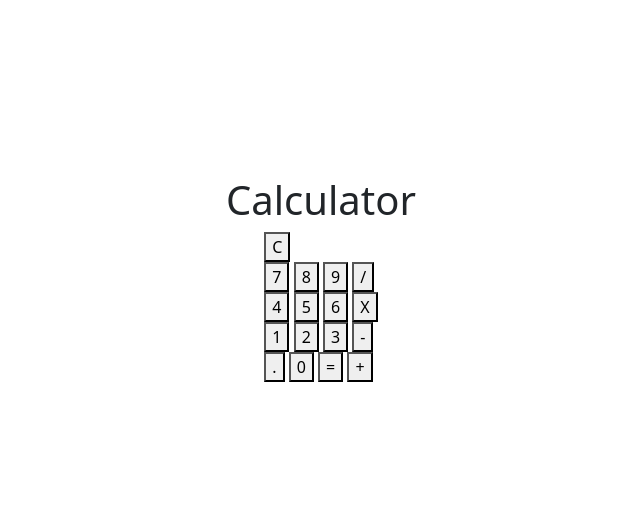
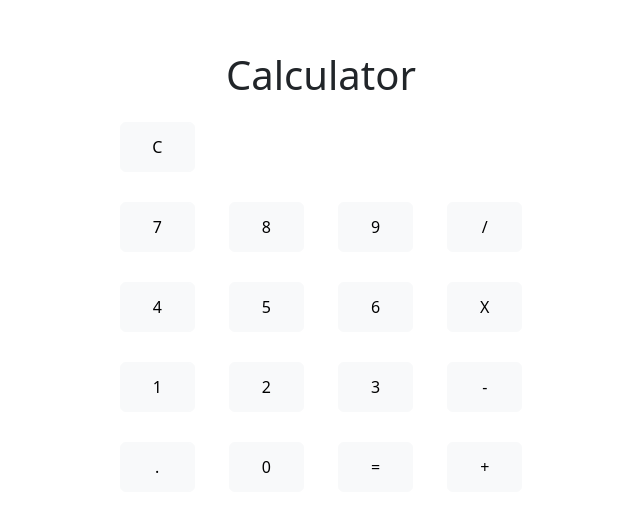
Before and after one commit to sandile05/odin-calculator, a plain HTML site: page index.html in a window 1280 px wide. Shown: the part 121-632 px from the top of the page, without its empty margins (319-959 px from the left). Drawn offline with nearby package versions, Linux system fonts and the light colour scheme.

Commit message:
styled buttons with bootsrap

```diff
--- a/index.html
+++ b/index.html
@@ -15,31 +15,31 @@
     <div class="calculator">
         <div class="first-row">
             <div class="screen"></div>
-            <button class="clear">C</button>
+            <button type="button" class="btn btn-light clear">C</button>
         </div>
         <div class="other-rows">
-            <button class="number">7</button>
-            <button class="number">8</button>
-            <button class="number">9</button>
-            <button class="operator">/</button>
+            <button class="btn btn-light number">7</button>
+            <button class="btn btn-light number">8</button>
+            <button class="btn btn-light number">9</button>
+            <button class="btn btn-light operator">/</button>
         </div>
         <div class="other-rows">
-            <button class="number">4</button>
-            <button class="number">5</button>
-            <button class="number">6</button>
-            <button class="operator">X</button>
+            <button class="btn btn-light number">4</button>
+            <button class="btn btn-light number">5</button>
+            <button class="btn btn-light number">6</button>
+            <button class="btn btn-light operator">X</button>
         </div>
         <div class="other-rows">
-            <button class="number">1</button>
-            <button class="number">2</button>
-            <button class="number">3</button>
-            <button class="operator">-</button>
+            <button class="btn btn-light number">1</button>
+            <button class="btn btn-light number">2</button>
+            <button class="btn btn-light number">3</button>
+            <button class="btn btn-light operator">-</button>
         </div>
         <div class="other-rows">
-            <button class="decimal">.</button>
-            <button class="number">0</button>
-            <button class="equal">=</button>
-            <button class="operator">+</button>
+            <button class="btn btn-light decimal">.</button>
+            <button class="btn btn-light number">0</button>
+            <button class="btn btn-light equal">=</button>
+            <button class="btn btn-light operator">+</button>
         </div>
     </div>
 </body>
--- a/styles.css
+++ b/styles.css
@@ -6,3 +6,10 @@ body{
     width: 100vw;
     height: 100vh;
 }
+
+.btn{
+    height: 50px;
+    width: 75px;
+    margin: 15px;
+    font-size: 40px;
+}
```
